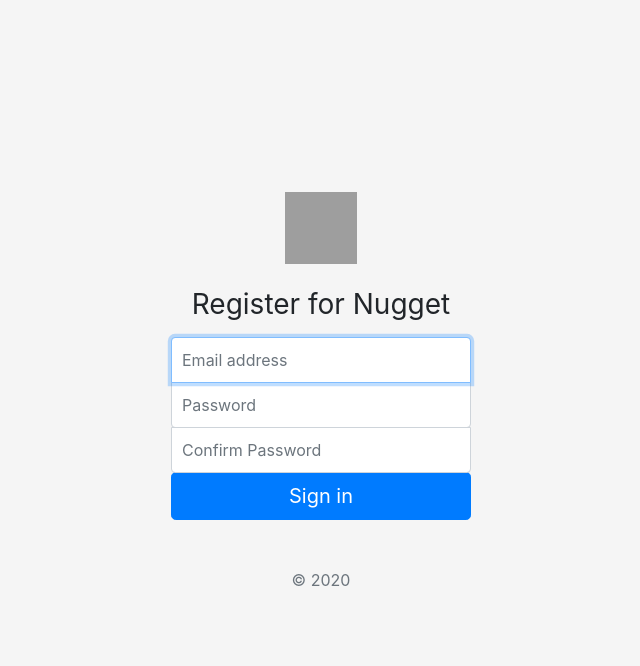
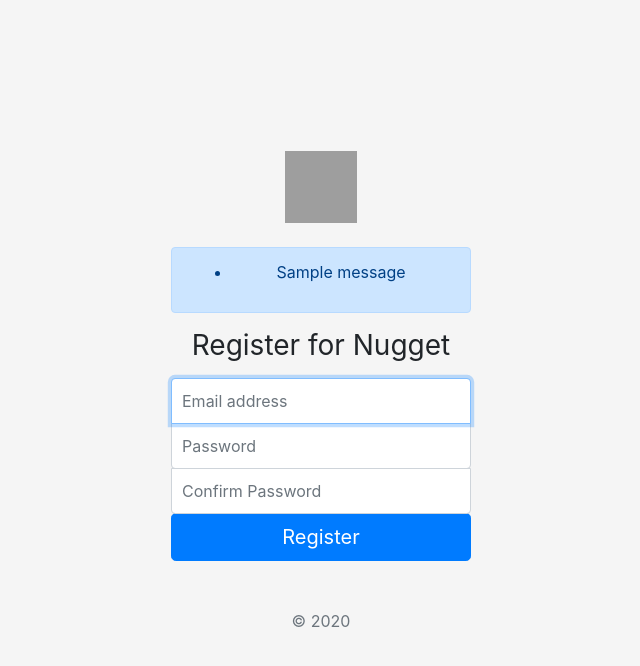
Before and after one commit to egalletta/nugget, a Flask app: page /register in a window 1280 px wide. Shown: the top 666 px of the page, without its empty margins (319-959 px from the left). Run offline with Flask 2, Linux system fonts and the light colour scheme; one stand-in notice (Sample message) is shown; some libraries are stand-ins or nearby versions; grey boxes are pictures that could not be loaded.

Commit message:
flash messages for login/register forms

```diff
--- a/webservice/app.py
+++ b/webservice/app.py
@@ -72,6 +72,7 @@
         if lookup_user is None:
             new_user = User(username=username, password=bcrypt.hashpw(password.encode('utf-8'), bcrypt.gensalt()))
             new_user.save()
+            flash('Successfully Registered; Please log in')
             return redirect(url_for('login'))
         else:
             flash("Username already taken")
@@ -83,6 +84,7 @@
 @flask_login.login_required
 def logout():
     flask_login.logout_user()
+    flash('You have been logged out.')
     return redirect(url_for('login'))
 
 @app.route('/home', methods=['GET'])
--- a/webservice/templates/register.html
+++ b/webservice/templates/register.html
@@ -18,13 +18,24 @@
   <body class="text-center">
     <form class="form-signin" action="/register" method='POST'>
       <img class="mb-4" src="https://getbootstrap.com/docs/4.0/assets/brand/bootstrap-solid.svg" alt="" width="72" height="72">
+      {% with messages = get_flashed_messages() %}
+      {% if messages %}
+      <div class="alert alert-primary" role="alert">
+          <ul class=flashes>
+          {% for message in messages %}
+          <li>{{ message }}</li>
+          {% endfor %}
+          </ul>
+      </div>
+      {% endif %}
+      {% endwith %}
       <h1 class="h3 mb-3 font-weight-normal">Register for Nugget</h1>
       <label for="username" class="sr-only">Email Address</label>
       <input type="email" id="username" name="username" class="form-control" placeholder="Email address" required autofocus>
       <label for="password" class="sr-only">Password</label>
       <input type="password" id="password" name="password" class="form-control" placeholder="Password" required>
       <input type="password" id="password2" name="password2" class="form-control" placeholder="Confirm Password" required>
-      <button class="btn btn-lg btn-primary btn-block" type="submit">Sign in</button>
+      <button class="btn btn-lg btn-primary btn-block" type="submit">Register</button>
       <p class="mt-5 mb-3 text-muted">&copy; 2020</p>
     </form>
   </body>
```
Also changed, not shown: webservice/templates/login.html (+11 -0 lines).
